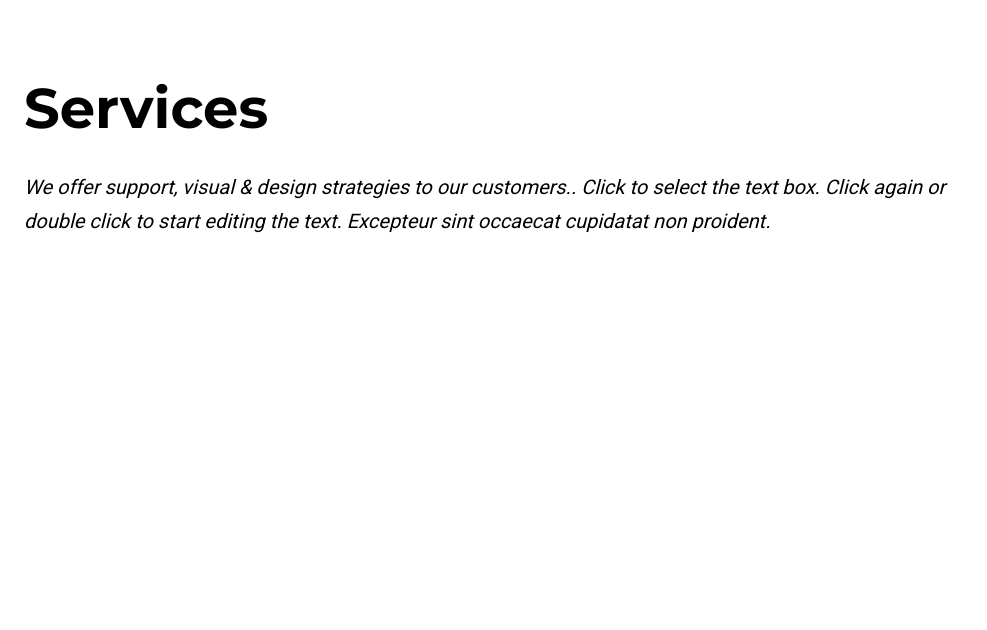
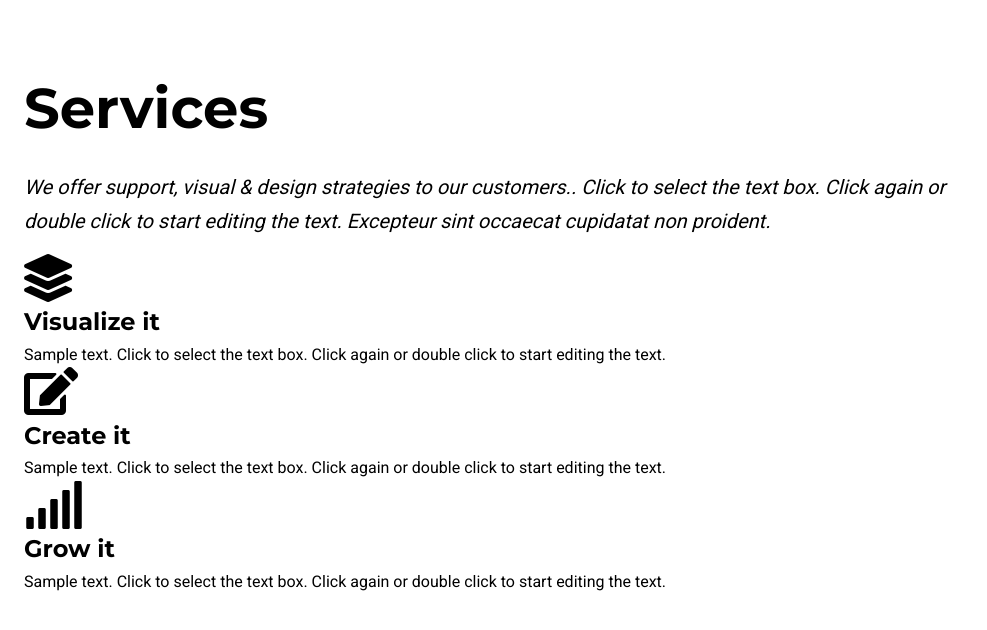
Before and after one commit to sheronimo/clone-nicepage1144355, a plain HTML site: page index.html in a window 1280 px wide. Shown: the whole page, without its empty margins (0-987 px from the left). Drawn offline with Linux system fonts and the light colour scheme.

Commit message:
services markup

```diff
--- a/index.html
+++ b/index.html
@@ -26,6 +26,33 @@
 					the text. Excepteur sint occaecat cupidatat non proident.
 				</em>
 			</header>
+
+			<section class="services">
+				<div class="service">
+					<i class="fas fa-layer-group fa-3x service-icon"></i>
+					<h2 class="service-heading">Visualize it</h2>
+					<p class="service-desc">
+						Sample text. Click to select the text box. Click again or double
+						click to start editing the text.
+					</p>
+				</div>
+				<div class="service">
+					<i class="fas fa-edit fa-3x service-icon"></i>
+					<h2 class="service-heading">Create it</h2>
+					<p class="service-desc">
+						Sample text. Click to select the text box. Click again or double
+						click to start editing the text.
+					</p>
+				</div>
+				<div class="service">
+					<i class="fas fa-signal fa-3x service-icon"></i>
+					<h2 class="service-heading">Grow it</h2>
+					<p class="service-desc">
+						Sample text. Click to select the text box. Click again or double
+						click to start editing the text.
+					</p>
+				</div>
+			</section>
 		</div>
 	</body>
 </html>
```
